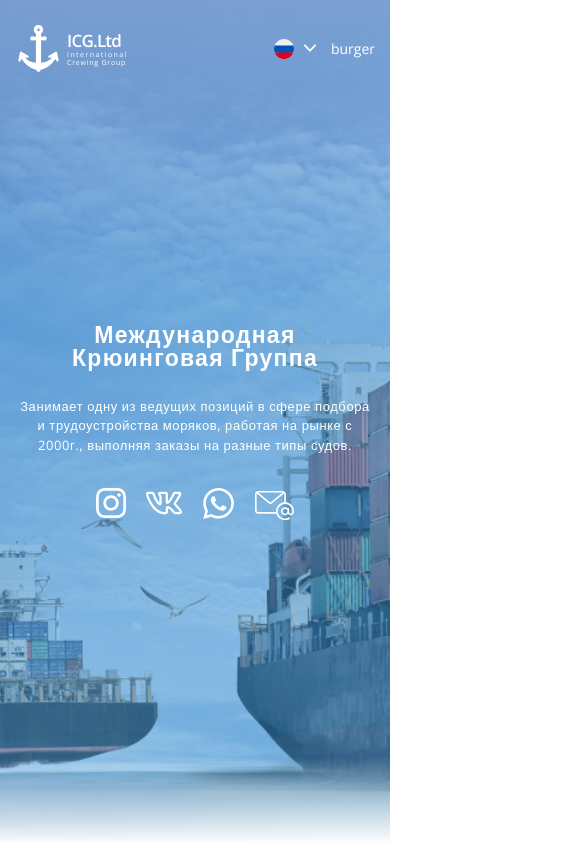
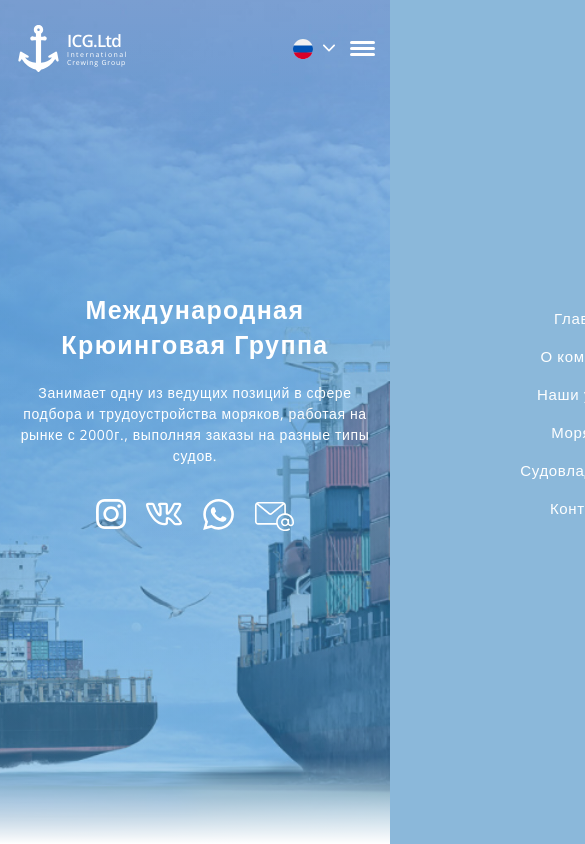
Before and after one commit to dnotrad/landing-sea, a React (Create React App) app: page / in a window 390 px wide. Shown: the top 844 px of the page, 585 px wide, since content can reach past the window. Built offline with nearby package versions, Linux system fonts and the light colour scheme.

Commit message:
add burger

```diff
--- a/src/components/AboutCompany/AboutCompany.jsx
+++ b/src/components/AboutCompany/AboutCompany.jsx
@@ -22,7 +22,7 @@ export const Achiev = (props) => {
         style={{
           color: props.isWhite ? "white" : "",
           fontWeight: props.fw ? props.fw : 600,
-          maxWidth: props.width ? `${props.width}%` : "50%"
+          maxWidth: props.width ? `${props.width}%` : "50%",
         }}
         className={s.achiev_text}
       >
@@ -52,7 +52,9 @@ const AboutCompany = () => {
       </div>
       <div class="container">
         <div className={s.about_inner}>
-          <div className={s.title}>О компании</div>
+          <div className={s.title}>
+            <span>О компании</span>
+          </div>
           <div className={s.subtitle}>
             <p>
               «ICG.Ltd» являемся сертифицированной и лицензированой крюинговой
--- a/src/components/Header/Header.jsx
+++ b/src/components/Header/Header.jsx
@@ -52,8 +52,90 @@ const Header = (props) => {
 
   const [isSailorMore, setIsSailorMore] = React.useState(false);
   const [isBussinesMore, setIsBussinesMore] = React.useState(false);
+
+  const [isBurger, setIsBurger] = React.useState(false);
+  React.useEffect(() => {
+    let body = document.querySelector("body");
+    if(isBurger) body.classList.add("fix");
+    else body.classList.remove("fix")
+  }, [isBurger]);
   return (
     <header className={`${s.header} ${props.footer && s.footer}`}>
+      {!props.footer && (
+        <div className={`${s.burger_menu} ${isBurger && s.active}`}>
+          <nav className={s.nav_mob}>
+            <div className={s.nav_mob_inner}>
+              <NavLink
+                to="/"
+                data-scroll="top"
+                onClick={(e) => {
+                  setIsBurger(false);
+                  scrollInto(e.target);
+                }}
+                className={s.link}
+              >
+                Главная
+              </NavLink>
+              <NavLink
+                to="/"
+                data-scroll="about"
+                className={s.link}
+                onClick={(e) => {
+                  setIsBurger(false);
+                  scrollInto(e.target);
+                }}
+              >
+                О компании
+              </NavLink>
+              <NavLink
+                to="/"
+                data-scroll="service"
+                className={s.link}
+                onClick={(e) => {
+                  setIsBurger(false);
+                  scrollInto(e.target);
+                }}
+              >
+                Наши услуги
+              </NavLink>
+
+              <NavLink
+                to="/seaman"
+                data-scroll="seaman"
+                onClick={(e) => {
+                  setIsBurger(false);
+                  scrollInto(e.target);
+                }}
+                className={`${s.link} ${isSailorMore && s.active}`}
+              >
+                Морякам
+              </NavLink>
+              <NavLink
+                to="/shipowners"
+                className={`${s.link} ${isBussinesMore && s.active}`}
+                data-scroll="shipowners"
+                onClick={(e) => {
+                  setIsBurger(false);
+                  scrollInto(e.target);
+                }}
+              >
+                Судовладельцам
+              </NavLink>
+              <NavLink
+                to="/"
+                data-scroll="contacts"
+                className={s.link}
+                onClick={(e) => {
+                  setIsBurger(false);
+                  scrollInto(e.target);
+                }}
+              >
+                Контакты
+              </NavLink>
+            </div>
+          </nav>
+        </div>
+      )}
       <div class="container">
         <div className={s.header__inner}>
           <div className={s.logo}>
@@ -69,10 +151,19 @@ const Header = (props) => {
             </div>
           </div>
           <nav className={s.nav}>
-            <div className={s.lang_mob}>
-              <Languages />
-            </div>
-            <div className={s.burger}>burger</div>
+            {!props.footer && (
+              <div className={s.lang_mob}>
+                <Languages />
+              </div>
+            )}
+            {!props.footer && (
+              <div
+                className={`${s.burger} ${isBurger && s.active}`}
+                onClick={() => setIsBurger(!isBurger)}
+              >
+                <div className={s.burger_line}></div>
+              </div>
+            )}
             <div className={s.nav_inner}>
               <NavLink
                 to="/"
--- a/src/components/Header/Header.module.css
+++ b/src/components/Header/Header.module.css
@@ -73,11 +73,12 @@
 
   transition: 0.4s ease 0.2s;
 }
-.link:hover::after{
+.link:hover::after {
   width: 80%;
   opacity: 1;
 }
-.link:hover, .link.active{
+.link:hover,
+.link.active {
   color: var(--blue);
 }
 
@@ -118,16 +119,15 @@
   transform: rotate(-180deg);
 }
 
-
 /* links extra */
-.seamans{
+.seamans {
   position: relative;
   margin-right: 25px;
 }
-.seamans .link{
+.seamans .link {
   margin-right: 0;
 }
-.links_extra{
+.links_extra {
   position: absolute;
   display: flex;
   flex-direction: column;
@@ -135,7 +135,7 @@
   left: -15px;
   padding: 15px;
   min-width: 180px;
-  border-radius:  10px;
+  border-radius: 10px;
 
   background: rgba(104, 146, 203, 0.17);
   backdrop-filter: blur(10px);
@@ -143,76 +143,162 @@
 
   opacity: 0;
   visibility: hidden;
-  transition: .4s ease;
-  transform: scale(.5);
+  transition: 0.4s ease;
+  transform: scale(0.5);
 }
-.header.header.footer .links_extra{
+.header.header.footer .links_extra {
   top: -120px;
   background: rgb(22 95 171 / 57%);
 }
-.links_extra.active{
+.links_extra.active {
   opacity: 1;
   visibility: visible;
   transform: scale(1);
 }
-.links_extra .link{
+.links_extra .link {
   margin-bottom: 10px;
 }
-.links_extra .link:last-child{
+.links_extra .link:last-child {
   margin-bottom: 0px;
 }
-.links_extra .link:hover::after{
+.links_extra .link:hover::after {
   opacity: 0;
 }
 
-.lang_mob{
+.lang_mob {
   display: none;
 }
 
-.burger{
+.burger {
+  display: none;
+  width: 25px;
+  height: 15px;
+  position: relative;
+  cursor: pointer;
+  z-index: 6;
+}
+
+.burger_line {
+  width: 100%;
+  height: 3px;
+  background-color: #fff;
+  border-radius: 11px;
+  margin-top: 6px;
+
+  transition: 0.4s ease;
+}
+.burger_line::after,
+.burger_line::before {
+  content: "";
+  position: absolute;
+  width: 100%;
+  height: 3px;
+  background-color: #fff;
+  border-radius: 11px;
+  left: 0;
+
+  transition: 0.4s ease;
+}
+.burger_line::before {
+  top: 0;
+}
+.burger_line::after {
+  bottom: 0;
+}
+
+.burger.active .burger_line {
+  background-color: transparent;
+}
+
+.burger.active .burger_line::before {
+  transform: rotate(315deg);
+  top: 6px;
+}
+.burger.active .burger_line::after {
+  transform: rotate(-315deg);
+  bottom: 6px;
+}
+.right {
+  display: flex;
+}
+.burger_menu {
   display: none;
 }
 @media (max-width: 1100px) {
-  .header{
+  .header {
     background: none;
     backdrop-filter: blur(0px);
     -webkit-backdrop-filter: blur(0px);
   }
-  .nav{
+  .nav {
     display: flex;
     align-items: center;
   }
-  .burger{
+  .burger {
     display: block;
   }
-  .lang_mob{
+  .lang_mob {
     display: block;
     margin-right: 15px;
   }
-  .nav_inner{
+  .nav_inner {
     display: none;
   }
+
+  .burger_menu {
+    display: block;
+
+    position: absolute;
+    z-index: 2;
+    top: 0;
+    right: 0;
+    height: 100vh;
+    width: 50%;
+
+    transform: translateX(100%);
+    transition: 0.4s ease;
   }
-.right{
+  .burger_menu.active {
+    transform: translateX(0);
+  }
+}
+.nav_mob {
+  height: 100%;
+}
+.nav_mob_inner {
+  height: 100%;
   display: flex;
+  flex-direction: column;
+  align-items: center;
+  justify-content: center;
+  background: rgba(121, 173, 212, 0.86);
+  backdrop-filter: blur(7px);
+  -webkit-backdrop-filter: blur(7px);
+}
+.nav_mob_inner a {
+  margin-right: 0;
+  margin-bottom: 18px;
 }
 @media (max-width: 500px) {
- .right{
+  .right {
     display: flex;
     flex-direction: column;
   }
- .logo_img{
+  .logo_img {
     margin-right: 5px;
   }
- .logo_title{
+  .logo_title {
     font-size: 17px;
     margin-bottom: 2px;
   }
- .logo_subtitle{
+  .logo_subtitle {
     font-size: 7px;
   }
- .logo_subtitle p:first-child{
+  .logo_subtitle p:first-child {
     margin-bottom: 1px;
     letter-spacing: 0.205em;
   }
+  .burger_menu {
+    width: 100%;
   }
+}
--- a/src/components/MainPage/MainPage.jsx
+++ b/src/components/MainPage/MainPage.jsx
@@ -102,7 +102,7 @@ const MainPage = () => {
       <section className={s.inner}>
         <TopBlock
           bg={bg1}
-          width="596px"
+          width="579px"
           title="Международная Крюинговая Группа"
           subtitle={[
             "Занимает одну из ведущих позиций в сфере подбора и трудоустройства моряков, работая на рынке с 2000г., выполняя заказы на разные типы судов.",
@@ -131,7 +131,7 @@ const MainPage = () => {
         />
         <section id="contacts" className={s.contacts}>
           <div className="container">
-            <div className={title.title}>Контакты</div>
+            <div className={title.title}> <span>Контакты</span></div>
             <div className={s.contacts_inner}>
               <div className={s.contacts_inner__left}>
                 {contacts.map((el) => (
--- a/src/components/OurService/OurService.module.css
+++ b/src/components/OurService/OurService.module.css
@@ -79,6 +79,6 @@
     margin-left: 0;
   }
   .service{
-    margin-top: -170px;
+    margin-top: -180px;
   }
 }
--- a/src/components/Seaman/Seaman.module.css
+++ b/src/components/Seaman/Seaman.module.css
@@ -189,3 +189,10 @@
     font-size: 20px;
   }
 }
+
+@media (max-width: 550px) {
+  .button_more{
+    padding: 15px 22px;
+    font-size: 16px;
+  }
+}
--- a/src/components/Shipowners/Shipowners.jsx
+++ b/src/components/Shipowners/Shipowners.jsx
@@ -100,7 +100,7 @@ const Shipowners = () => {
               «Международная Крюинговая Группа» имеет достойную базу
               <span>квалифицированных специалистов.</span> Каждый член экипажа
               сертифицирован и лицензирован. Наша компания нацелена на
-              <span>долгосрочные партнерские отношения</span>с клиентами. Мы
+              <span>долгосрочные партнерские отношения</span> с клиентами. Мы
               преданы судовладельцам и <span> даем гарантию качества.</span>
             </div>
             <div className={s.text}>
--- a/src/components/Shipowners/Shipowners.module.css
+++ b/src/components/Shipowners/Shipowners.module.css
@@ -66,7 +66,8 @@
 }
 
 .text {
-  max-width: 70%;
+  /* max-width: 70%; */
+  max-width: 83%;
   font-size: 15px;
   line-height: 1.5;
   letter-spacing: 0.05em;
--- a/src/components/TopBlock/TopBlock.module.css
+++ b/src/components/TopBlock/TopBlock.module.css
@@ -60,7 +60,7 @@
 }
 
 .subtitle {
-  font-size: 16px;
+  font-size: 19px;
   font-weight: 300;
   max-width: 500px;
   line-height: 1.5;
@@ -122,11 +122,16 @@
     width: 180%;
   }
   .title{
-    font-size: 23px;
+    font-size: 25px;
     font-weight: 600;
+    line-height: 1.4;
+    margin-bottom: 20px;
   }
   .subtitle{
-    font-size: 13px;
+    font-size: 14px;
     font-weight: 400;
   }
+  .content_inner{
+    margin-top: -20px;
+  }
 }
--- a/src/index.css
+++ b/src/index.css
@@ -105,8 +105,11 @@ h6 {
 body {
   font-family: "Open Sans", sans-serif;
   color: #fff;
+  overflow-x: hidden;
 }
-
+body.fix{
+  overflow: hidden;
+}
 .container {
   padding: 0 15px;
   max-width: 1230px;
@@ -114,7 +117,7 @@ body {
 
   height: inherit;
   position: relative;
-  z-index: 2;
+  z-index: 5;
 }
 
 /* scroll */
```
Also changed, not shown: src/components/AboutCompany/AboutCompany.module.css (+8 -2 lines). Lines whose indentation alone changed are shown as unchanged.
